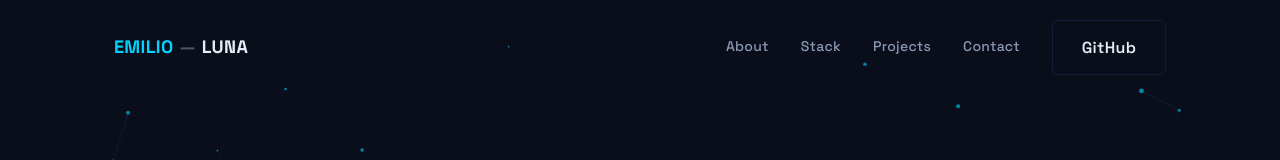
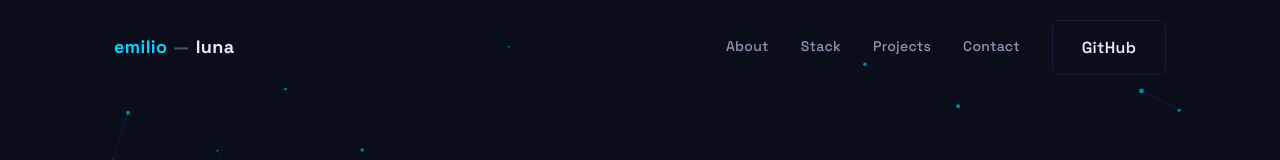
Before and after one commit to lumini-statio/portfolio, a React (Vite) app: page / in a window 1280 px wide. Shown: the top 160 px of the page. Built offline with nearby package versions, Linux system fonts and the light colour scheme; no server answers.

Commit message:
refactor navbar title

```diff
--- a/src/components/Navbar.jsx
+++ b/src/components/Navbar.jsx
@@ -29,9 +29,9 @@ const Navbar = () => {
     <header className={`${styles.header} ${scrolled ? styles.scrolled : ''}`}>
       <div className={`container ${styles.nav}`}>
         <a to="/" className={styles.logo}>
-          <span className={styles.logoAccent}>EMILIO</span>
+          <span className={styles.logoAccent}>emilio</span>
           <span className={styles.logoDivider}>—</span>
-          <span className={styles.logoSub}>LUNA</span>
+          <span className={styles.logoSub}>luna</span>
         </a>
 
         <nav className={`${styles.links} ${open ? styles.mobileOpen : ''}`}>
```
